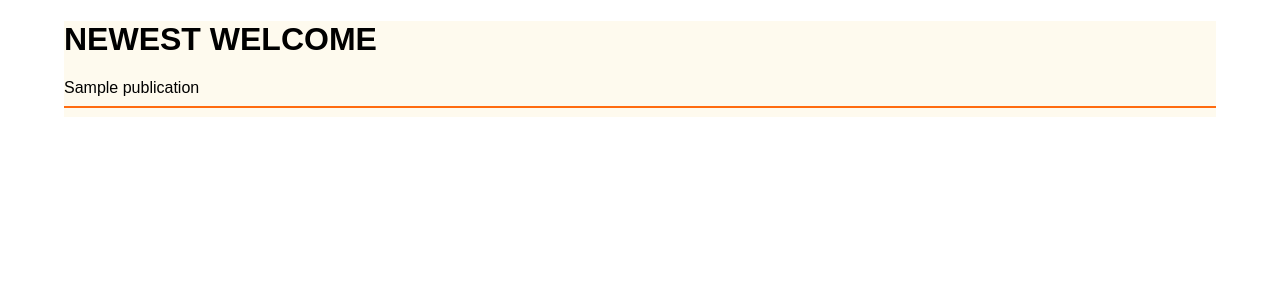
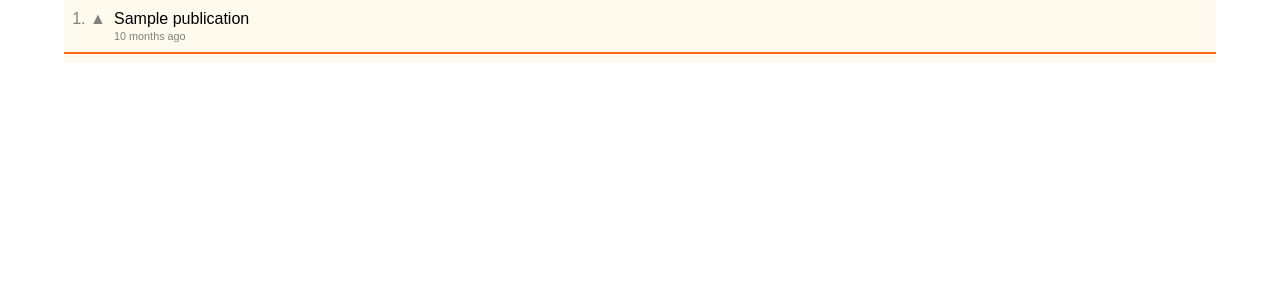
Before and after one commit to margaritageleta/aswapp, a Django app: page /newest in a window 1280 px wide. Shown: the part 30-330 px from the top of the page. Run offline with Django 3.2, Linux system fonts and the light colour scheme; tables that the repository leaves empty hold one stand-in row (values such as "Sample post"); some libraries are stand-ins or nearby versions.

Commit message:
Newest html and minor fixes

```diff
--- a/aswapp/static/style.css
+++ b/aswapp/static/style.css
@@ -89,7 +89,7 @@ a, a:link, a:active {
     color: inherit
 }
 
-.created-at a:hover {
+.created-at a:hover, .comment-reply a:hover {
     text-decoration: underline;
 }
 
--- a/aswapp/templates/contribution.html
+++ b/aswapp/templates/contribution.html
@@ -15,7 +15,7 @@
                 <form action="{% url 'comment_view' id=contribution.id %}", method="POST">
                     {% csrf_token %}
                     {{ form.as_p }}
-                    <button type="submit">Submit </button>
+                    <button type="submit">Add comment </button>
                 </form>
             </div>
         </div>
--- a/aswapp/templates/newest.html
+++ b/aswapp/templates/newest.html
@@ -3,9 +3,19 @@
 {% block title %}<title>News</title>{% endblock %}
 
 {% block content %}
-    <h1>NEWEST WELCOME</h1>
+    {% load humanize %}
     {% for contribution in contributions %}
-        {{  contribution.title }}
+    <div style="height: 10px;"></div>
+    <div class="contribution">
+        <div>
+            <div class="counter"><p>{{ forloop.counter }}. ▲</p></div>
+            <div>
+                <p class="title">{{ contribution.title }}</p>
+                <!--<p>{{ contribution.content }}</p>-->
+                <p class="created-at"><a href="{% url 'show_contribution_view' id=contribution.id %}">{{ contribution.created_at|naturaltime }}</a></p>
+            </div>
+        </div>
+    </div>
     {% endfor %}
 
 {% endblock %}
--- a/aswapp/templates/reply_comment.html
+++ b/aswapp/templates/reply_comment.html
@@ -38,7 +38,7 @@
         {% endfor %}
         <tr>
           <th></th>
-          <td><button type="submit">Submit</button></td>
+          <td><button type="submit">Add comment</button></td>
         </tr>
         <tr>
           <th></th>
--- a/aswapp/templates/submit.html
+++ b/aswapp/templates/submit.html
@@ -32,7 +32,7 @@
           {% endfor %}
           <tr>
             <th></th>
-            <td><button type="submit">Submit</button></td>
+            <td><button type="submit">Add comment</button></td>
           </tr>
           <tr>
             <th></th>
```
